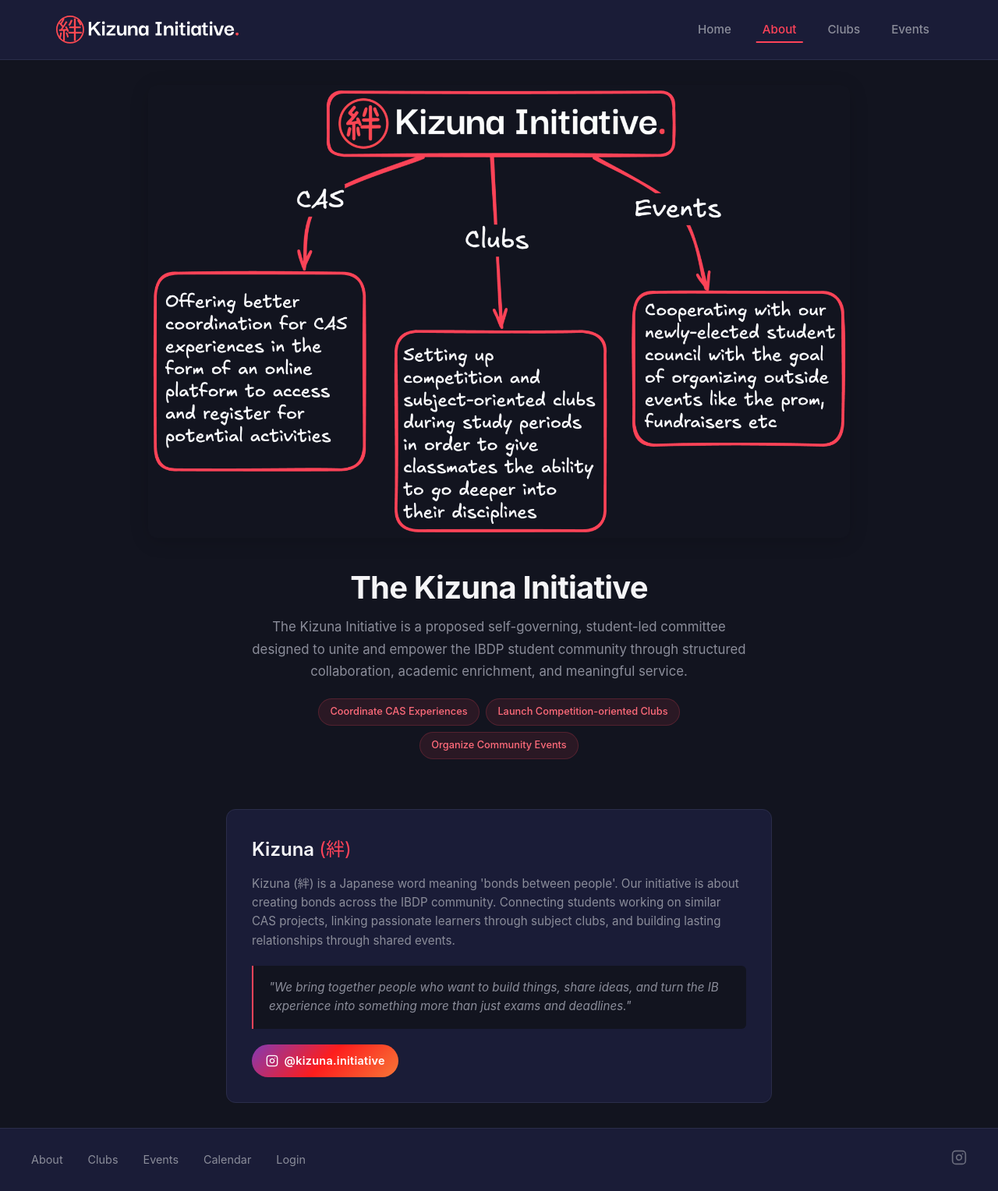
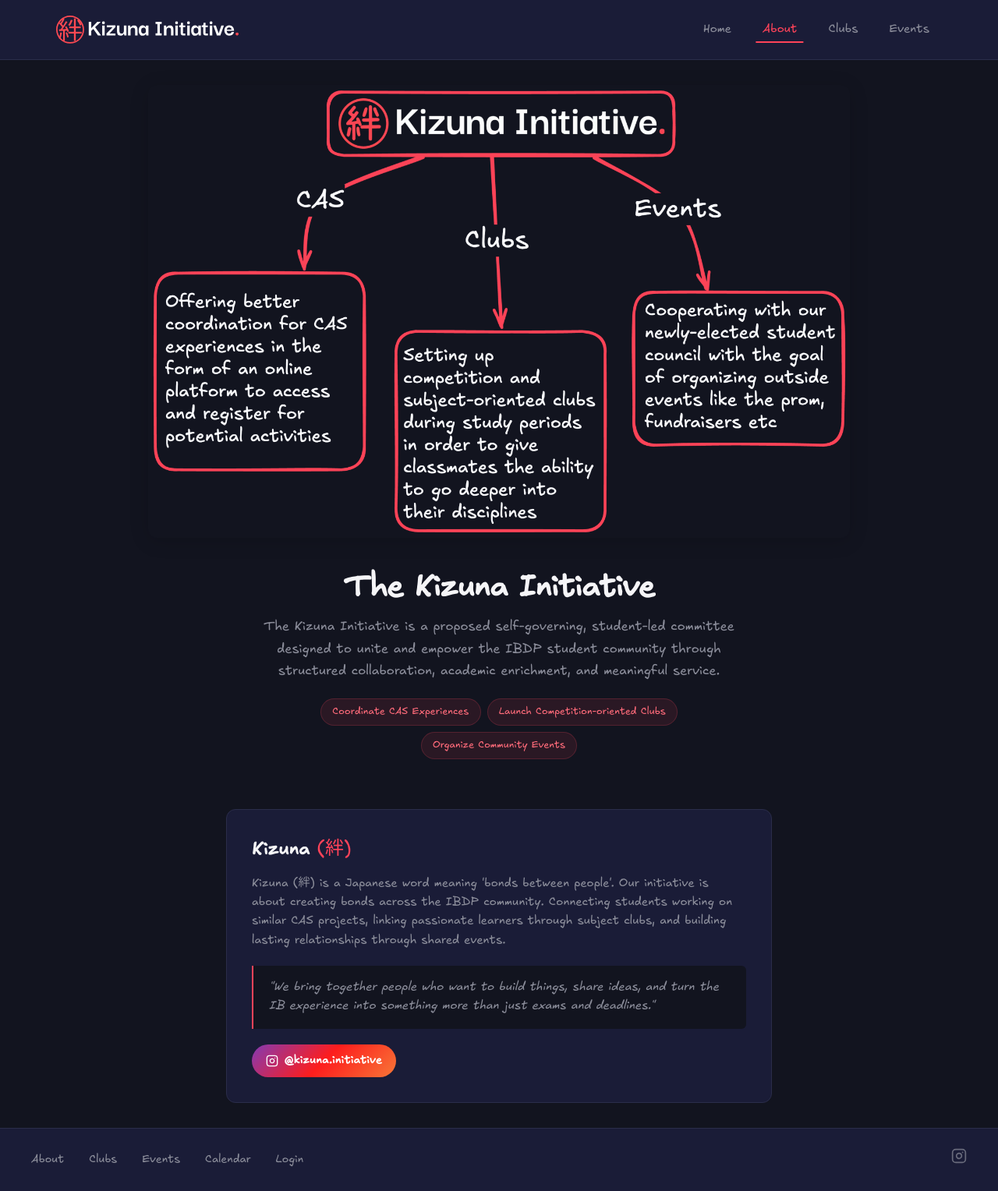
Before and after one commit to nitrimandylis/kizuna, a Flask app: page /about in a window 1280 px wide. Shown: the whole page at 78% size. Run offline with Flask 3, Linux system fonts and the light colour scheme; some libraries are stand-ins or nearby versions.

Commit message:
style: use Excalifont for body and heading text

```diff
--- a/static/css/style.css
+++ b/static/css/style.css
@@ -1,4 +1,13 @@
 /* KIZUNA INITIATIVE - DESIGN SYSTEM */
+
+/* FONT IMPORTS */
+@font-face {
+    font-family: 'Excalifont';
+    src: url('/static/fonts/Excalifont-Regular.woff2') format('woff2');
+    font-weight: 400;
+    font-style: normal;
+    font-display: swap;
+}
 
 :root {
     /* Core brand colors */
@@ -20,7 +29,7 @@
     --warning: #fbbf24;
 
     /* Typography */
-    --font-sans: -apple-system, BlinkMacSystemFont, 'Inter', 'Segoe UI', Roboto, sans-serif;
+    --font-sans: 'Excalifont', -apple-system, BlinkMacSystemFont, 'Segoe UI', Roboto, sans-serif;
 
     /* Transitions */
     --transition: all 0.3s cubic-bezier(0.16, 1, 0.3, 1);
@@ -48,6 +57,12 @@ body {
     min-height: 100vh;
     display: flex;
     flex-direction: column;
+}
+
+/* HEADINGS */
+h1, h2, h3, h4, h5, h6 {
+    font-family: var(--font-sans);
+    font-weight: 400;
 }
 
 img {
```
Also changed, not shown: static/fonts/Excalifont-Regular.woff2 (added).
